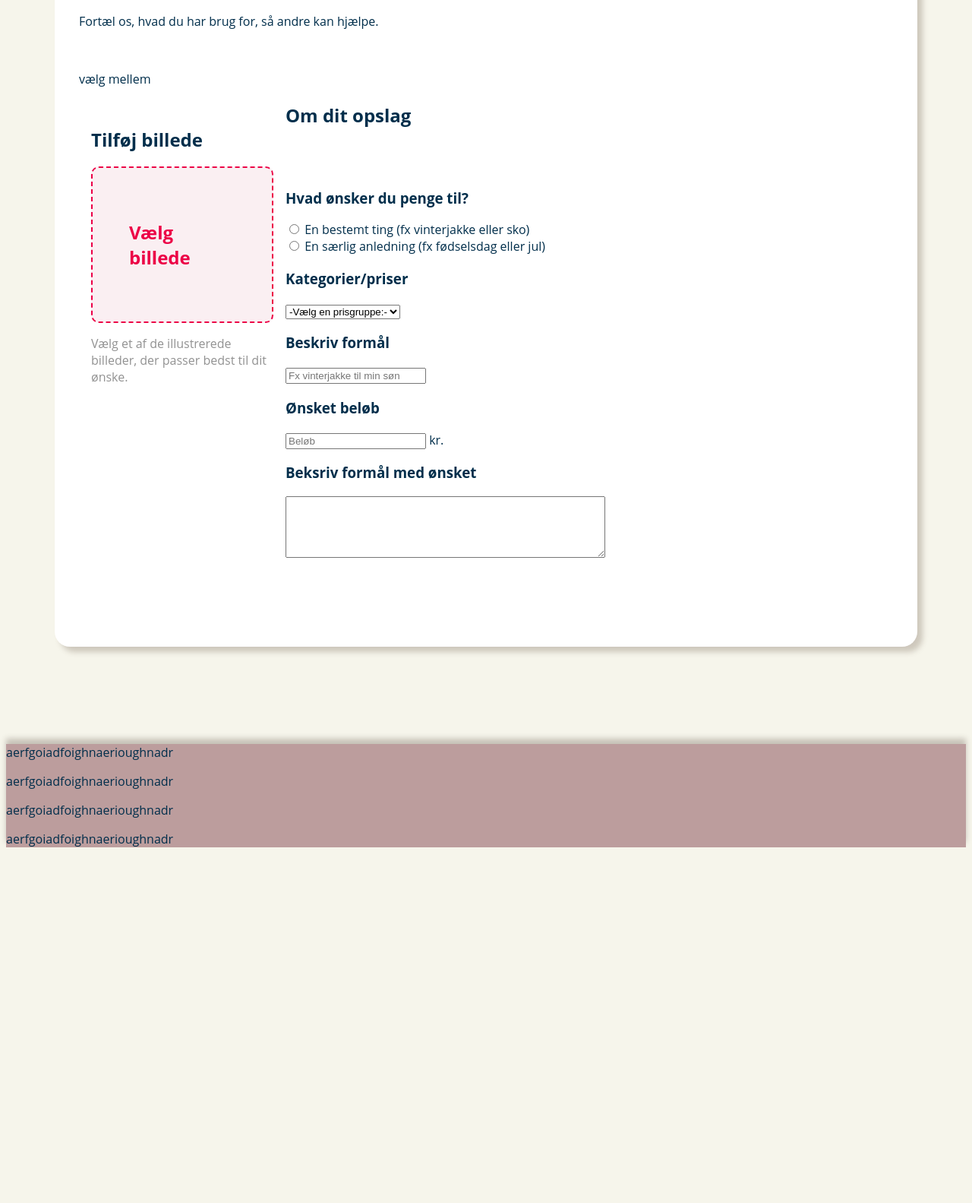
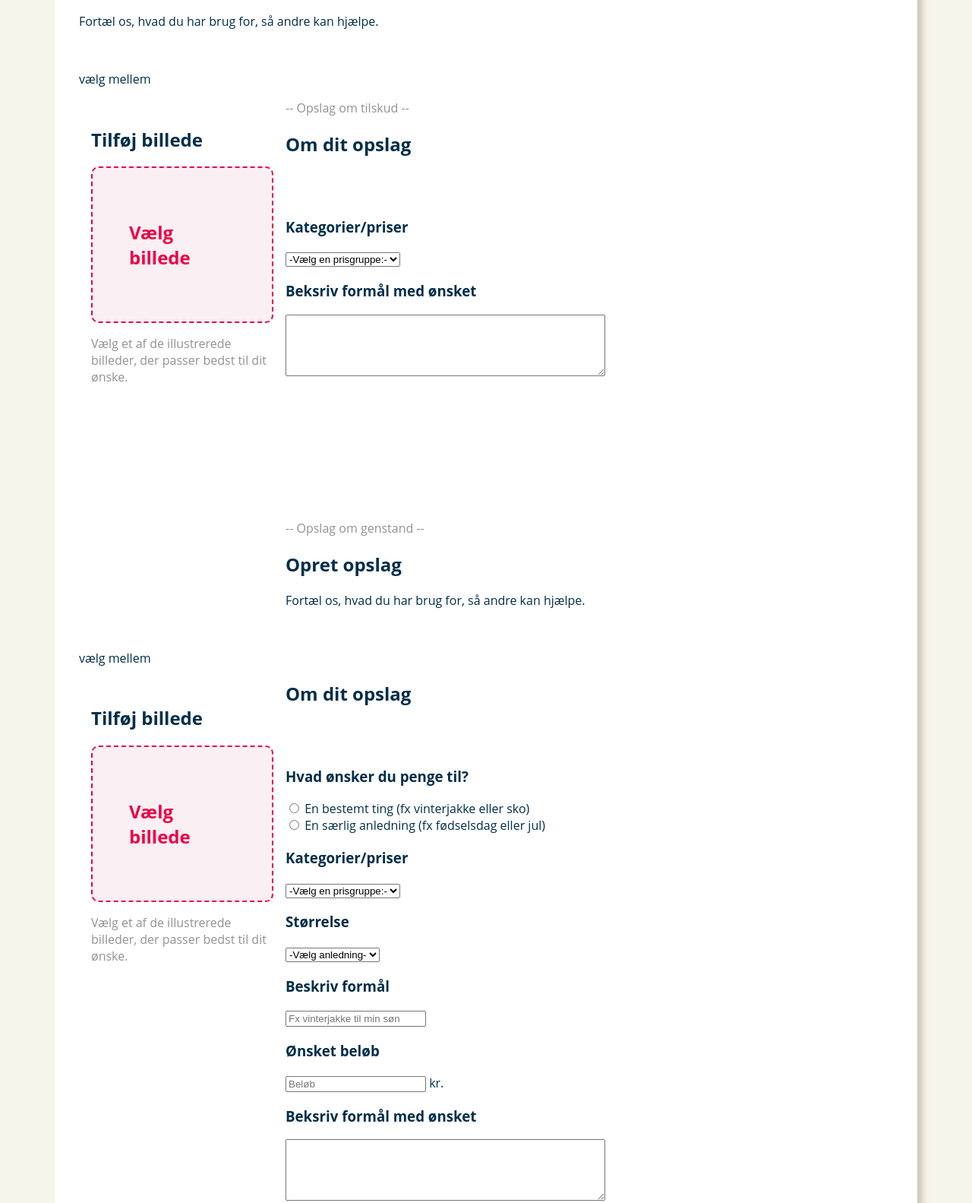
Before and after one commit to Kirrios/Projekt-4, a plain HTML site: page login-mor.html in a window 1280 px wide. Shown: the part 363-1946 px from the top of the page at 76% size. Before the commit the page ends 1478 px from the top, so only its background shows below. Drawn offline with Linux system fonts and the light colour scheme.

Commit message:
started working on genstande form

```diff
--- a/login-mor.html
+++ b/login-mor.html
@@ -33,6 +33,50 @@
             </div>
 
             <!-- Tilskud -->
+
+             <div>
+                <p style="color: #0000006E;">-- Opslag om tilskud --</p>
+                <h2>Om dit opslag</h2>
+                <form class="postBox__questions">
+
+                    <h3>Kategorier/priser</h3>
+                    <select name="Kategorier-tilskud">
+                        <option value="" style="color: #0000006E">-Vælg en prisgruppe:-</option>
+                        <option value="meget billig">0 - 100 kr.</option>
+                        <option value="billig">100 - 200 kr.</option>
+                        <option value="middel">200 - 300 kr.</option>
+                        <option value="dyr">300 - 400 kr.</option>
+                        <option value="meget dyr">400 - 500 kr.</option>
+                    </select>
+
+
+                    <h3>Beksriv formål med ønsket</h3>
+                    <textarea rows="5" cols="50" placeholder="Beskriv kort, hvad du har brug for...">
+                    </textarea>
+                </form>
+             </div>
+
+             <br>
+             <br>
+             <br>
+             <br>
+
+             <!-- genstand -->
+            <p style="color: #0000006E;">-- Opslag om genstand --</p>
+            <h2>Opret opslag</h2>
+            <p>Fortæl os, hvad du har brug for, så andre kan hjælpe.</p>
+
+            <br>
+
+            <p>vælg mellem</p>
+
+            <div class="imagePlaceholder">
+                <h2>Tilføj billede</h2>
+                <div class="imagePlaceholder__box">
+                    <h2>Vælg billede</h2>
+                </div>
+                <p>Vælg et af de illustrerede billeder, der passer bedst til dit ønske.</p>
+            </div>
              <div>
                 <h2>Om dit opslag</h2>
                 <form class="postBox__questions">
@@ -53,6 +97,28 @@
                         <option value="meget dyr">400 - 500 kr.</option>
                     </select>
 
+                    <h3>Størrelse</h3>
+                    <select name="Kategorier-tilskud">
+                        <option value="" style="color: #0000006E">-Vælg anledning-</option>
+                        <optgroup label="Sko størrelser">
+                        <option value="meget lille">25</option>
+                        <option value="lille">26</option>
+                        <option value="mellem lille">27</option>
+                        <option value="mellem">28</option>
+                        <option value="mellem stor">29</option>
+                        <option value="stor">30</option>
+                        <option value="meget stor">31</option>
+                        <option value="giga">32</option>
+                        </optgroup>
+
+                        <optgroup>Trøjer</optgroup>
+                        <option value="extra small">XS</option>
+                        <option value="small">S</option>
+                        <option value="medium">M</option>
+                        <option value="large">L</option>
+                        <option value="extra large">XL</option>
+                    </select>
+
                     <h3>Beskriv formål</h3>
                     <input type="text" id="tilskud-formål" placeholder="Fx vinterjakke til min søn">
 
@@ -62,9 +128,9 @@
                     <h3>Beksriv formål med ønsket</h3>
                     <textarea rows="5" cols="50" placeholder="Beskriv kort, hvad du har brug for...">
                     </textarea>
-
                 </form>
              </div>
+
 
         </div>
     </main>
```
